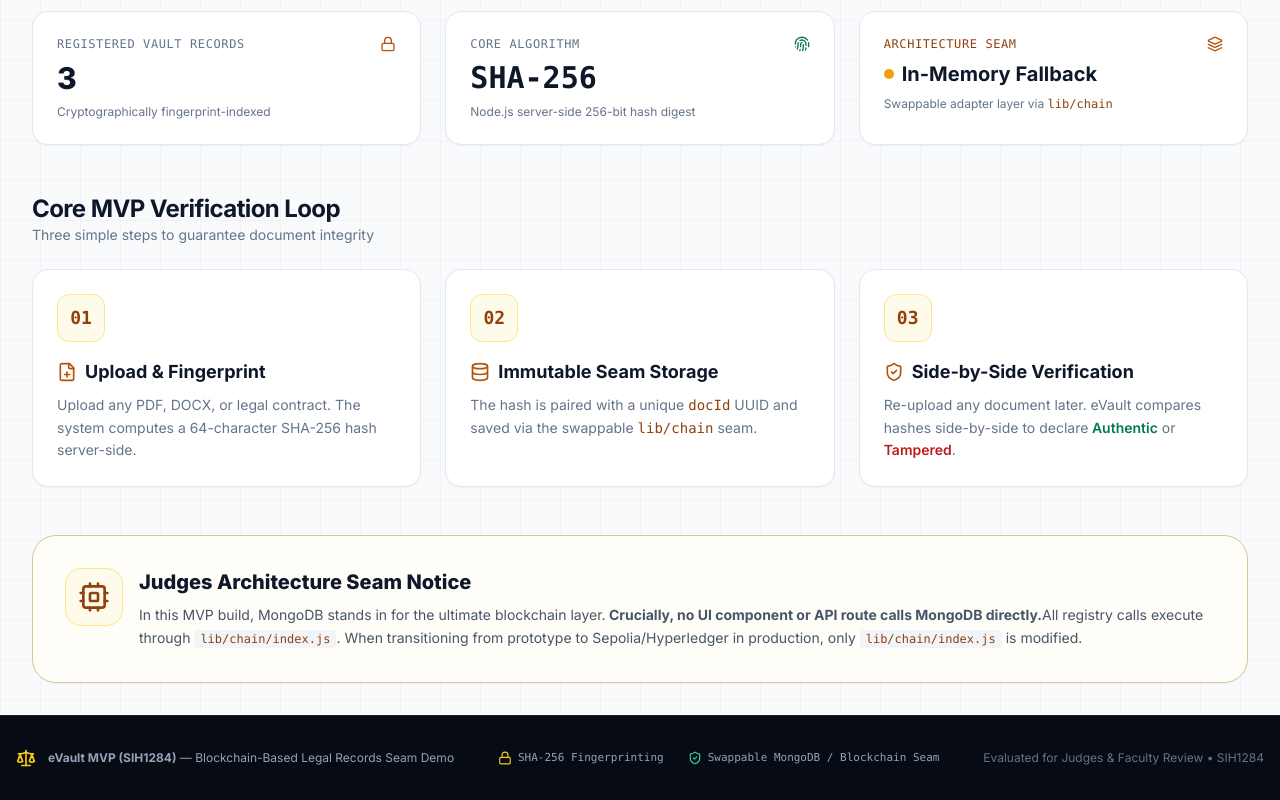
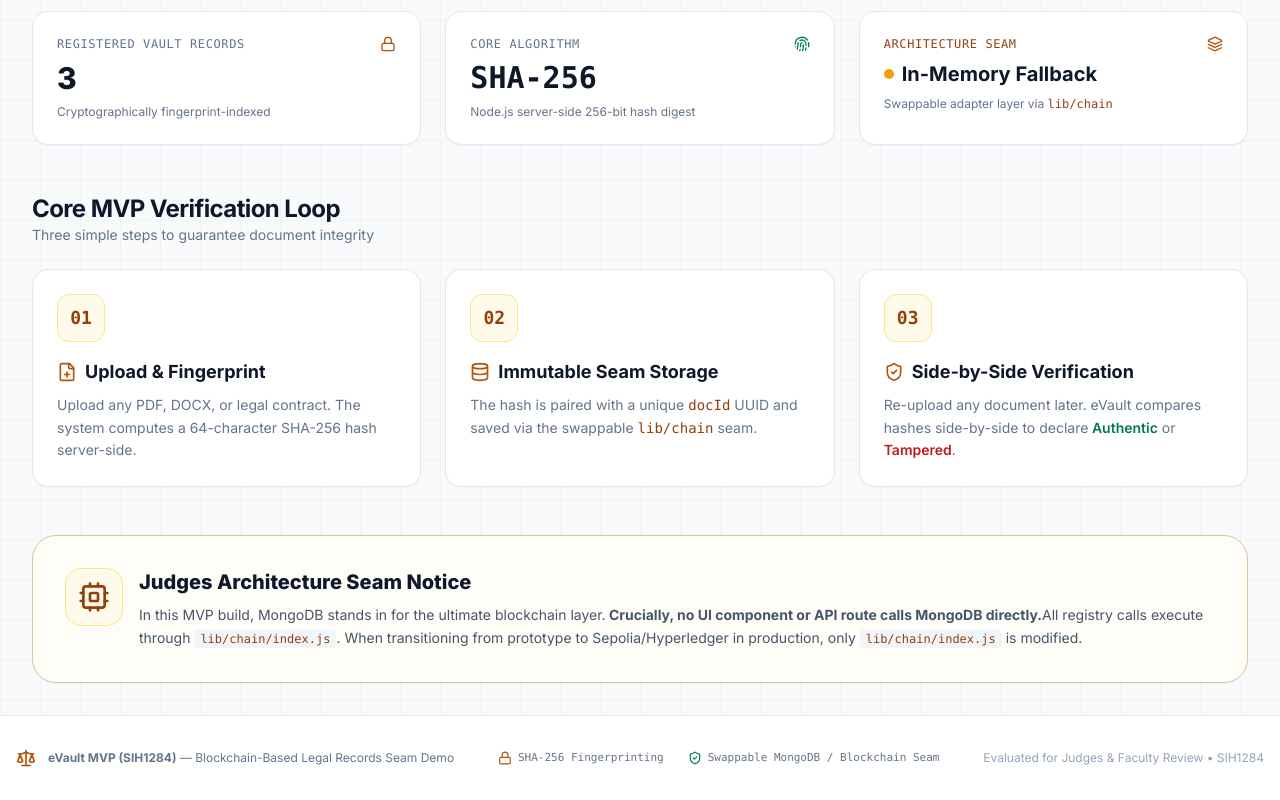
Before and after one commit to Dhruv1737/Blockchain-eVault, a Next.js app: page / in a window 1280 px wide. Shown: the part 620-1420 px from the top of the page. Built offline with nearby package versions, Linux system fonts and the light colour scheme; no server answers; the database is empty.

Commit message:
Update Footer component styles and colors

```diff
--- a/app/components/Footer.jsx
+++ b/app/components/Footer.jsx
@@ -2,23 +2,21 @@ import { Scale, Lock, ShieldCheck, Github } from 'lucide-react';
 
 export default function Footer() {
   return (
-    <footer className="w-full border-t border-navy-800 bg-navy-950 py-8 px-4 text-slate-400">
+    <footer className="w-full border-t border-slate-200 bg-white py-8 px-4 text-slate-500">
       <div className="max-w-7xl mx-auto flex flex-col md:flex-row items-center justify-between gap-4 text-xs">
         <div className="flex items-center gap-3">
-          <Scale className="w-5 h-5 text-gold-400" />
+          <Scale className="w-5 h-5 text-amber-700" />
           <span><strong>eVault MVP (SIH1284)</strong> — Blockchain-Based Legal Records Seam Demo</span>
         </div>
-
-        <div className="flex items-center gap-6 text-slate-400 font-mono text-[11px]">
+        <div className="flex items-center gap-6 text-slate-500 font-mono text-[11px]">
           <span className="flex items-center gap-1.5">
-            <Lock className="w-3.5 h-3.5 text-gold-400" /> SHA-256 Fingerprinting
+            <Lock className="w-3.5 h-3.5 text-amber-700" /> SHA-256 Fingerprinting
           </span>
           <span className="flex items-center gap-1.5">
-            <ShieldCheck className="w-3.5 h-3.5 text-emerald-400" /> Swappable MongoDB / Blockchain Seam
+            <ShieldCheck className="w-3.5 h-3.5 text-emerald-700" /> Swappable MongoDB / Blockchain Seam
           </span>
         </div>
-
-        <div className="text-slate-500">
+        <div className="text-slate-400">
           Evaluated for Judges & Faculty Review &bull; SIH1284
         </div>
       </div>
```
